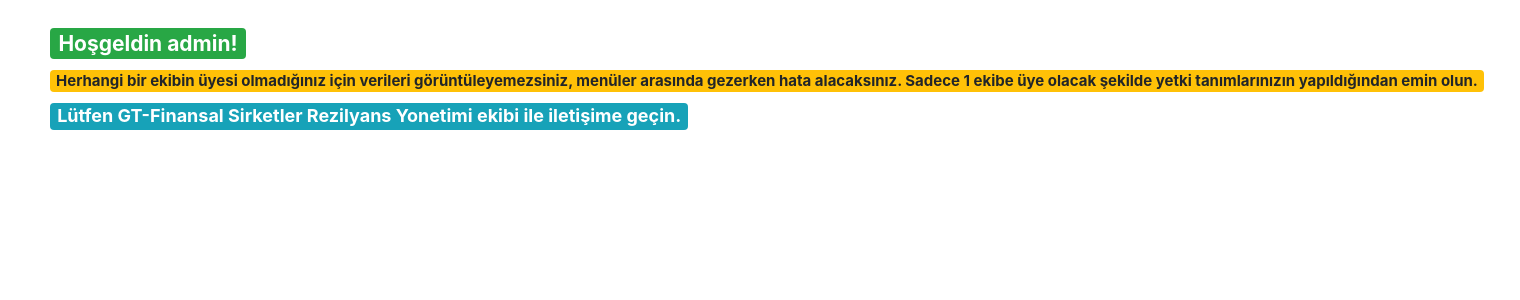
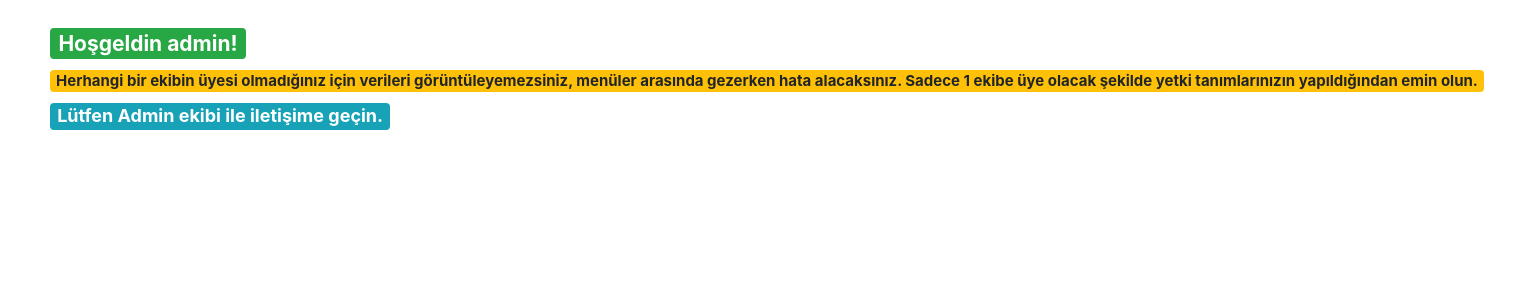
Before and after one commit to OsmanKozen/django-dashboard, a Django app: page / in a window 1520 px wide. Shown: the part 59-359 px from the top of the page. Run offline with Django 3.2, Linux system fonts and the light colour scheme; a user stored in the database is signed in; data comes from the database, SQL or seed files in the repository; parts of the project's set-up code (start-up, migrations or seed data) failed here and were passed over; some libraries are stand-ins or nearby versions.

Commit message:
Update unauthorized_user.html

```diff
--- a/homepage/templates/homepage/unauthorized_user.html
+++ b/homepage/templates/homepage/unauthorized_user.html
@@ -9,7 +9,7 @@
     <h5><span class="badge badge-warning">Herhangi bir ekibin üyesi olmadığınız için verileri görüntüleyemezsiniz,
             menüler arasında gezerken hata alacaksınız. Sadece 1 ekibe üye olacak şekilde yetki tanımlarınızın
             yapıldığından emin olun.</span></h5>
-    <h4><span class="badge badge-info">Lütfen GT-Finansal Sirketler Rezilyans Yonetimi ekibi ile iletişime geçin.</span>
+    <h4><span class="badge badge-info">Lütfen Admin ekibi ile iletişime geçin.</span>
     </h4>
 </div>
 {% endblock %}
```
